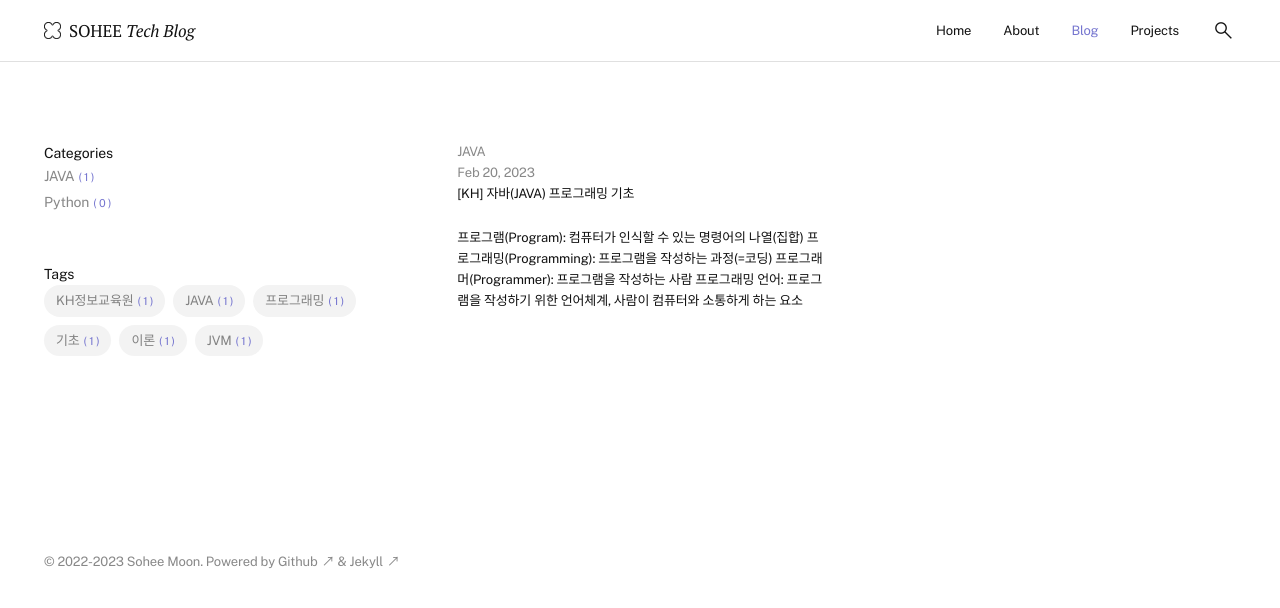
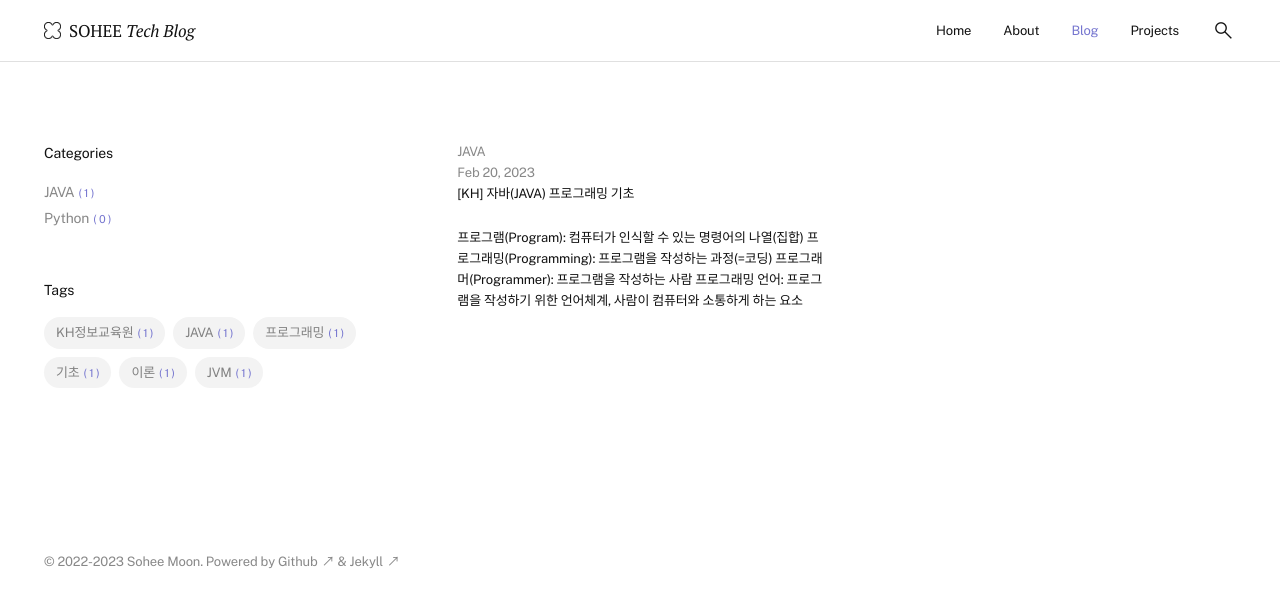
Before and after one commit to soheetech/soheetech.github.io, a Jekyll site: the page built from blog.md, in a window 1280 px wide. Shown: the top 608 px of the page. Built offline with Jekyll 4.4.1, drawn with Linux system fonts in a browser that asks for light colours.

Commit message:
Update common.css

```diff
--- a/assets/css/common.css
+++ b/assets/css/common.css
@@ -97,10 +97,10 @@ a[class*="social"] svg {
   color: var(--color-point);
 }
 
-.count::before {
-  content: '( ';
-}
+.count::before { content: '( '; }
+.count::after { content: ' )'; }
 
-.count::after {
-  content: ' )';
-}
+
+/* h tag */
+
+h4 { margin-bottom: var(--size-40); }
```
